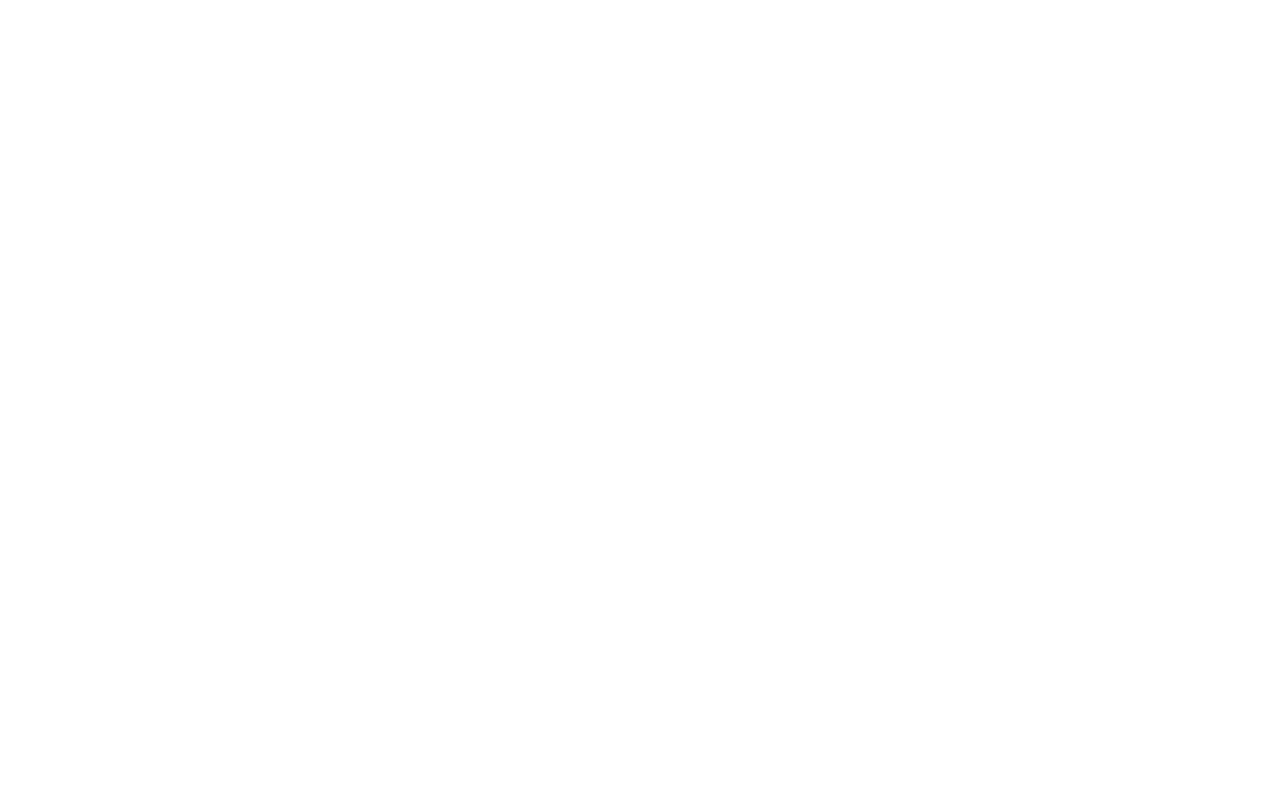
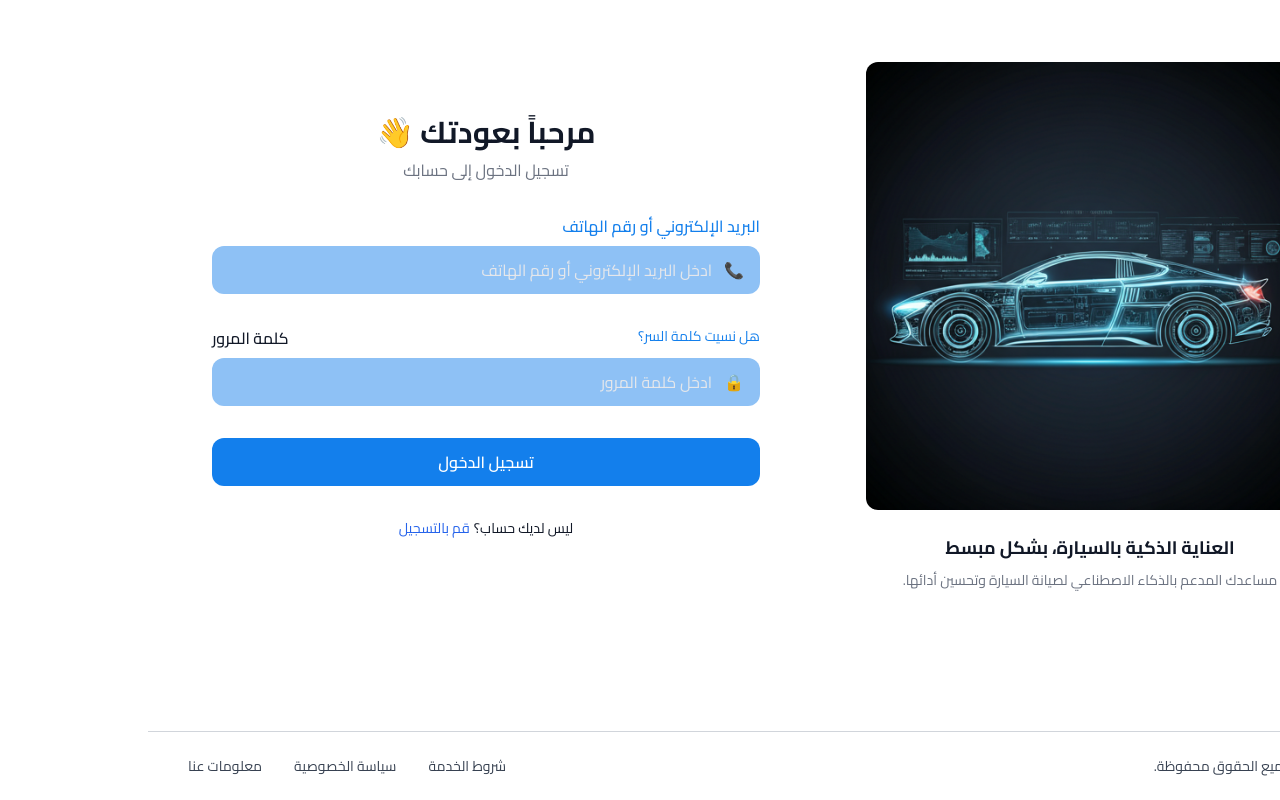
Before and after one commit to 3moor-dot/Gear_Up, a React (Vite) app: page /login in a window 1280 px wide. Before the commit this address had no page. Built offline with nearby package versions, Linux system fonts and the light colour scheme; a web font is replaced by a local one.

Commit message:
Add log_in

```diff
--- a/src/App.tsx
+++ b/src/App.tsx
@@ -1,6 +1,7 @@
 import { BrowserRouter as Router, Routes, Route } from "react-router-dom";
-import LandingPage from "./pages/landing";
+import LandingPage from "./pages/Landing/landing";
 import Register from "./pages/Registration/register";
+import LogIn from "./pages/LogIn/log_in";
 import "./App.css";
 
 const App: React.FC = () => {
@@ -9,6 +10,7 @@ const App: React.FC = () => {
       <Routes>
         <Route path="/" element={<LandingPage />} />
         <Route path="/register" element={<Register />} />
+        <Route path="/login" element={<LogIn />} />
       </Routes>
     </Router>
   );
--- a/src/components/Footer/footer.tsx
+++ b/src/components/Footer/footer.tsx
@@ -7,8 +7,8 @@ const Footer: React.FC = () => {
       {/* محتوى الفوتر */}
       <div className="flex flex-col md:flex-row items-center justify-between px-10 pb-6 text-sm text-gray-700">
 
-        {/* لينكات (يمين) */}
-        <div className="flex gap-8 order-2 md:order-1">
+        {/* لينكات (شمال) */}
+        <div className="flex gap-8 order-2 md:order-2">
           <a href="#" className="hover:text-blue-600 transition dark:text-white">
             شروط الخدمة
           </a>
@@ -20,8 +20,8 @@ const Footer: React.FC = () => {
           </a>
         </div>
 
-        {/* الحقوق (شمال) */}
-        <div className="order-1 md:order-2 mb-4 md:mb-0 dark:text-white">
+        {/* الحقوق (يمين) */}
+        <div className="order-1 md:order-1 mb-4 md:mb-0 dark:text-white">
           © 2025 GearUp. جميع الحقوق محفوظة.
         </div>
       </div>
--- a/src/pages/landing.tsx
+++ b/src/pages/Landing/landing.tsx
@@ -10,8 +10,8 @@ import {
     FaSun
 } from "react-icons/fa6";
 import { FaXTwitter } from "react-icons/fa6";
-import Footer from "../components/Footer/footer";
-import { useTheme } from "../contexts/ThemeContext";
+import Footer from "../../components/Footer/footer";
+import { useTheme } from "../../contexts/ThemeContext";
 const Landing: React.FC = () => {
     const { dark, toggleTheme } = useTheme();
     return (
@@ -32,7 +32,7 @@ const Landing: React.FC = () => {
                             اشترك
                         </button>
                         <button
-                            onClick={() => window.location.href = '/register'}
+                            onClick={() => window.location.href = '/login'}
                             className="bg-black dark:bg-gray-800 text-white px-6 py-2 rounded-xl">
                             تسجيل الدخول
                         </button>
@@ -196,10 +196,14 @@ const Landing: React.FC = () => {
                     </h2>
 
                     <div className="flex justify-center gap-4 mt-6">
-                        <button className="bg-[#101922] text-white h-10 w-40 rounded-lg">
+                        <button
+                        onClick={() => window.location.href = '/register'}
+                        className="bg-[#101922] text-white h-10 w-40 rounded-lg">
                             سجل الآن
                         </button>
-                        <button className="border border-[#F6F7F81A] text-white h-10 w-40 rounded-lg">
+                        <button
+                        onClick={() => window.location.href = '/login'}
+                        className="border border-[#F6F7F81A] text-white h-10 w-40 rounded-lg">
                             تسجيل الدخول
                         </button>
                     </div>
--- /dev/null
+++ b/src/pages/LogIn/log_in.tsx
@@ -0,0 +1,118 @@
+import { Link } from "react-router-dom";
+import Footer from "../../components/Footer/footer";
+
+const Login = () => {
+  return (
+    <div
+      className="
+        min-h-screen flex flex-col
+        bg-white dark:bg-primary_BGD
+        text-gray-900 dark:text-white
+        transition-colors duration-500
+      "
+      dir="rtl"
+    >
+      {/* CONTENT */}
+      <div className="flex-1 flex items-center justify-center px-6">
+        <div className="w-full max-w-6xl grid grid-cols-1 lg:grid-cols-2 gap-14 items-center">
+
+          {/* RIGHT – IMAGE */}
+          <div className="hidden lg:flex flex-col items-center text-center space-y-6">
+            <img
+              src="/car.png"
+              alt="car ai"
+              className="w-full max-w-md rounded-xl"
+            />
+            <div>
+              <h3 className="font-bold text-lg">
+                العناية الذكية بالسيارة، بشكل مبسط
+              </h3>
+              <p className="text-gray-500 dark:text-gray-400 mt-2 text-sm">
+               مساعدك المدعم بالذكاء الاصطناعي لصيانة السيارة وتحسين أدائها.
+              </p>
+            </div>
+          </div>
+
+          {/* LEFT – FORM */}
+          <div className="space-y-8 ">
+            <div>
+              <h1 className="text-3xl font-bold text-center">
+                مرحباً بعودتك 👋
+              </h1>
+              <p className="text-gray-500 dark:text-gray-400 mt-2 text-center">
+                تسجيل الدخول إلى حسابك
+              </p>
+            </div>
+
+            {/* EMAIL */}
+            <div>
+              <label className="block mb-2 font-medium text-[#137FEC]">
+                البريد الإلكتروني أو رقم الهاتف
+              </label>
+              <div className="relative">
+                <input
+                  className="
+                    w-full h-12 rounded-xl
+                    bg-[#8EC1F5] dark:bg-[#137FEC1A]
+                    text-white placeholder-gray-200 dark:placeholder-gray-400
+                    pr-12 pl-4
+                    outline-none
+                    focus:ring-2 focus:ring-blue-500
+                  "
+                  placeholder="ادخل البريد الإلكتروني أو رقم الهاتف"
+                />
+                <span className="absolute right-4 top-1/2 -translate-y-1/2">
+                  📞
+                </span>
+              </div>
+            </div>
+
+            {/* PASSWORD */}
+            <div>
+              <div className="flex justify-between mb-2">
+                <Link to="#" className="text-[#137FEC] text-sm">
+                  هل نسيت كلمة السر؟
+                </Link>
+                <label className="font-medium">كلمة المرور</label>
+              </div>
+              <div className="relative">
+                <input
+                  type="password"
+                  className="
+                    w-full h-12 rounded-xl
+                    bg-[#8EC1F5] dark:bg-[#137FEC1A]
+                    text-white placeholder-gray-200 dark:placeholder-gray-400
+                    pr-12 pl-4
+                    outline-none
+                    focus:ring-2 focus:ring-blue-500
+                  "
+                  placeholder="ادخل كلمة المرور"
+                />
+                <span className="absolute right-4 top-1/2 -translate-y-1/2">
+                  🔒
+                </span>
+              </div>
+            </div>
+
+            {/* BUTTON */}
+            <button className="w-full h-12 bg-[#137FEC] rounded-xl text-white font-semibold">
+              تسجيل الدخول
+            </button>
+
+            <p className="text-center text-sm">
+              ليس لديك حساب؟
+              <Link to="/register" className="text-blue-600 mr-1">
+                قم بالتسجيل
+              </Link>
+            </p>
+          </div>
+        </div>
+      </div>
+
+      {/* FOOTER */}
+      <Footer />
+    </div>
+  );
+};
+
+export default Login;
--- a/src/pages/Registration/register.tsx
+++ b/src/pages/Registration/register.tsx
@@ -133,7 +133,9 @@ const Register: React.FC = () => {
                 {/* LOGIN */}
                 <p className="text-center mt-2  dark:text-white">
                     هل لديك حساب بالفعل؟{" "}
-                    <span className="text-[#137FEC] font-semibold cursor-pointer hover:underline">
+                    <span
+                    onClick={() => window.location.href = "/login"}
+                    className="text-[#137FEC] font-semibold cursor-pointer hover:underline">
                         تسجيل الدخول
                     </span>
                 </p>
```
Also changed, not shown: public/car.png (added).
